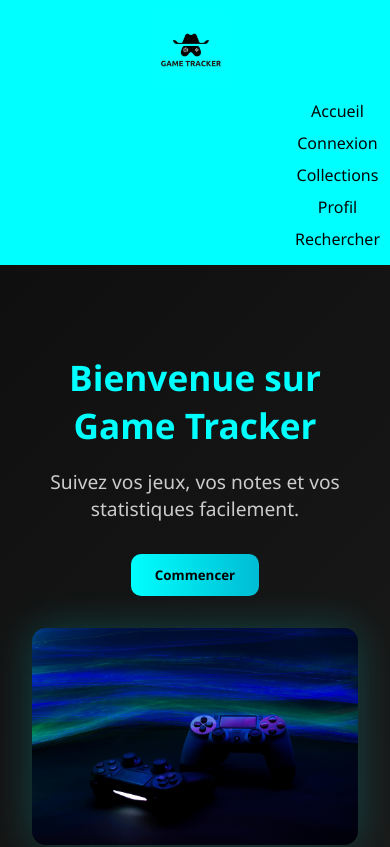
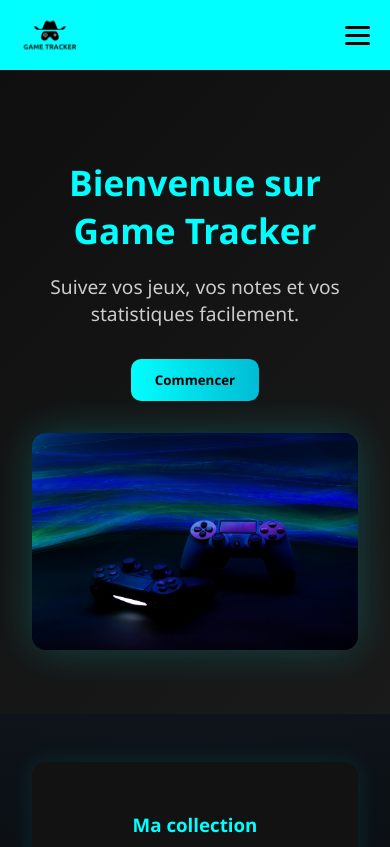
Before and after one commit to Naystra/game-tracker, a React (Vite) app in the folder game-tracker-frontend/: page / in a window 390 px wide. Shown: the top 847 px of the page. Built offline with nearby package versions, Linux system fonts and the light colour scheme.

Commit message:
Responsive (header menu hamburger) et toutes les autres pages

```diff
--- a/game-tracker-frontend/src/components/Header.jsx
+++ b/game-tracker-frontend/src/components/Header.jsx
@@ -1,4 +1,4 @@
-import { useContext } from "react";
+import { useContext, useState } from "react";
 import { UserContext } from "../context/UserContext";
 import { Link, useNavigate } from "react-router-dom";
 import "../styles/Header.css";
@@ -6,6 +6,7 @@ import "../styles/Header.css";
 
 function Header () {
     const { user, loading, setUser } = useContext(UserContext);
+    const [menuOpen, setMenuOpen] = useState(false);
     const navigate = useNavigate();
 
 
@@ -17,20 +18,41 @@ function Header () {
 
     if (loading) return <p>Chargement...</p>;
 
+
+
     return (
         <header className="header">
             <div className="logo-container" onClick={() => navigate("/")}>
                 <img className="logo" src="/images/logo.jpg" alt="Game Tracker Logo"/>
             </div>
 
-            <nav>
+            <button className="hamburger" onClick={() => setMenuOpen(!menuOpen)}>
+                <span></span>
+                <span></span>
+                <span></span>
+            </button>
+
+            <nav className={menuOpen ? "open" : ""}>
                 <ul>
-                    <li><Link to="/">Accueil</Link></li>
-                    {!user && <li><Link to="/login">Connexion</Link></li>}
-                    {user && <li><Link to="/stats">Stats</Link></li>}
-                    <li><Link to="/library">Collections</Link></li>
-                    <li><Link to="/profile">Profil</Link></li>
-                    <li><Link to="/search">Rechercher</Link></li>
+                    <li><Link to="/" onClick={() => setMenuOpen(false)}>Accueil</Link></li>
+                    {!user && <li><Link to="/login" onClick={() => setMenuOpen(false)}>Connexion</Link></li>}
+                    {user && <li><Link to="/stats" onClick={() => setMenuOpen(false)}>Stats</Link></li>}
+                    <li><Link to="/library" onClick={() => setMenuOpen(false)}>Collections</Link></li>
+                    <li><Link to="/profile" onClick={() => setMenuOpen(false)}>Profil</Link></li>
+                    <li><Link to="/search" onClick={() => setMenuOpen(false)}>Rechercher</Link></li>
+
+                    {user && (
+                        <li className="menu-user">
+                            <Link to="/profile" onClick={() => setMenuOpen(false)}>
+                                <img src={user.avatar
+                                    ? `http://localhost:5000/uploads/${user.avatar}`
+                                    : `https://ui-avatars.com/api/?name=${user.username}`}
+                                alt="avatar" className="avatar" />
+                                <span>{user.username}</span>
+                            </Link>
+                            <button className="logout-btn" onClick={handleLogout}>Déconnexion</button>
+                        </li>
+                    )}
                 </ul>
             </nav>
 
@@ -39,10 +61,10 @@ function Header () {
                     <>
 
                     <Link to="/profile">
-                    <img src={user.avatar
-                        ? `http://localhost:5000/uploads/${user.avatar}`
-                        : `https://ui-avatars.com/api/?name=${user.username}`}
-                    alt="avatar" className="avatar" />
+                        <img src={user.avatar
+                            ? `http://localhost:5000/uploads/${user.avatar}`
+                            : `https://ui-avatars.com/api/?name=${user.username}`}
+                        alt="avatar" className="avatar" />
                     </Link>
 
                     <button className="logout-btn" onClick={handleLogout}>Déconnexion</button>
--- a/game-tracker-frontend/src/pages/Stats.jsx
+++ b/game-tracker-frontend/src/pages/Stats.jsx
@@ -105,7 +105,7 @@ const Stats = () => {
             </div>
 
             <div className='stats-card'>
-                <h3>Note moyenne</h3>
+                <h3>Note moyenne : {stats.averageRating != null ? Number(stats.averageRating).toFixed(1) : 'N/A'} / 5</h3>
                 <div className='chart-wrapper average'>
                     <Bar data={barData} options={barOptions} />
                 </div>
--- a/game-tracker-frontend/src/styles/GameDetails.css
+++ b/game-tracker-frontend/src/styles/GameDetails.css
@@ -44,7 +44,7 @@
 
 
 /* Responsive */
-@media (max-width: 600px) {
+@media (max-width: 768px) {
     .game-details-container img {
         max-height: 300px;
     }
--- a/game-tracker-frontend/src/styles/Header.css
+++ b/game-tracker-frontend/src/styles/Header.css
@@ -1,7 +1,6 @@
 body {
   margin: 0;
 }
-
 
 .logo-container {
   display: flex;
@@ -16,7 +15,6 @@ body {
   object-fit: contain;
 }
 
-
 header {
   width: 100%;
   height: 80px;
@@ -27,12 +25,7 @@ header {
   color: rgb(5, 5, 5);
   padding: 0px 30px;
   box-sizing: border-box;
-}
-
-
-header h1 {
-  margin: 0;
-  font-size: 22px;
+  position: relative;
 }
 
 header nav {
@@ -49,7 +42,6 @@ header nav ul {
   align-items: center;
 }
 
-
 header nav a {
   text-decoration: none;
   color: rgb(5, 5, 5);
@@ -58,9 +50,7 @@ header nav a {
 
 header nav a:hover {
   text-decoration: underline;
-  cursor: pointer;
 }
-
 
 .header-right {
   justify-self: end;
@@ -81,7 +71,7 @@ header nav a:hover {
   border-radius: 6px;
   cursor: pointer;
   font-weight: 500;
-  transition: background-color 0.2s ease, transform 0.1 ease;
+  transition: background-color 0.2s ease, transform 0.1s ease;
 }
 
 .logout-btn:hover {
@@ -99,64 +89,104 @@ header nav a:hover {
 }
 
 
+.menu-user {
+    display: none;
+    align-items: center;
+    gap: 10px;
+    padding: 12px 20px;
+    border-bottom: 1px solid rgba(0,0,0,0.08);
+}
+
+.menu-user a {
+    display: flex;
+    align-items: center;
+    gap: 8px;
+    text-decoration: none;
+    color: rgb(5, 5, 5);
+    font-weight: 500;
+}
+
+
+
+/* Bouton hamburger caché par défaut */
+.hamburger {
+  display: none;
+  flex-direction: column;
+  gap: 5px;
+  background: none;
+  border: none;
+  cursor: pointer;
+  padding: 5px;
+  z-index: 100;
+}
+
+.hamburger span {
+  display: block;
+  width: 25px;
+  height: 3px;
+  background-color: rgb(5, 5, 5);
+  border-radius: 3px;
+  transition: all 0.3s ease;
+}
+
+
 
 /* Responsive */
 @media (max-width: 768px) {
   header {
-    grid-template-columns: 1fr auto;
+    grid-template-columns: auto auto;
+    justify-content: space-between;
+    height: 70px;
     padding: 0 15px;
+  }
+
+  .logo {
     height: 70px;
   }
 
-  header h1 {
-    font-size: 18px;
+  .menu-user {
+    display: flex;
   }
 
+
   header nav {
-    justify-self: end;
+    display: none;
+    position: absolute;
+    top: 70px;
+    left: 0;
+    width: 100%;
+    background-color: #00ffff;
+    z-index: 99;
+    box-shadow: 0 4px 10px rgba(0,0,0,0.15);
   }
 
-  header nav ul {
-    gap: 15px;
-  }
-
-  .header-right {
-    gap: 5px;
-  }
-
-  .avatar {
-    width: 35px;
-    height: 35px;
-  }
-
-  .logout-btn {
-    padding: 6px 10px;
-    font-size: 0.85rem;
-  }
-}
-
-@media (max-width: 480px) {
-  header {
-    grid-template-columns: 1fr;
-    height: auto;
-    padding: 10px;
-    text-align: center;
-  }
-
-  .logo-container {
-    justify-content: center;
-    margin-bottom: 5px;
+  header nav.open {
+    display: block;
   }
 
   header nav ul {
     flex-direction: column;
-    gap: 10px;
-    margin-top: 5px;
+    gap: 0;
+    padding: 10px 0;
+  }
+
+  header nav ul li a {
+    display: block;
+    padding: 12px 20px;
+    font-size: 1rem;
+    border-bottom: 1px solid rgba(0,0,0,0.08);
+  }
+
+  header nav ul li a:hover {
+    background-color: rgba(0,0,0,0.05);
+    text-decoration: none;
   }
 
   .header-right {
-    justify-content: center;
-    margin-top: 5px;
-    gap: 5px;
+    display: none;
+  }
+
+  .hamburger {
+    display: flex;
   }
 }
--- a/game-tracker-frontend/src/styles/Home.css
+++ b/game-tracker-frontend/src/styles/Home.css
@@ -74,7 +74,7 @@
 }
 
 /* Responsive */
-@media (max-width: 900px) {
+@media (max-width: 768px) {
     .home-cards {
         grid-template-columns: repeat(2, 1fr);
     }
--- a/game-tracker-frontend/src/styles/Profile.css
+++ b/game-tracker-frontend/src/styles/Profile.css
@@ -324,7 +324,7 @@
 
 
 /*  Responsive */
-@media (max-width: 700px) {
+@media (max-width: 768px) {
   .profile-header {
     flex-direction: column;
     align-items: center;
--- a/game-tracker-frontend/src/styles/Stats.css
+++ b/game-tracker-frontend/src/styles/Stats.css
@@ -34,14 +34,12 @@
     color: #ffffff;
 }
 
-/* Wrapper commun aux graphiques */
 
 .chart-wrapper {
     max-width: 320px;
     margin: 0 auto;
 }
 
-/* Bar chart plus petit */
 
 .chart-wrapper.average {
     max-width: 420px;
```
Also changed, not shown: 2 other files (tests, documents, lock files or other folders). Lines whose indentation alone changed are shown as unchanged.
